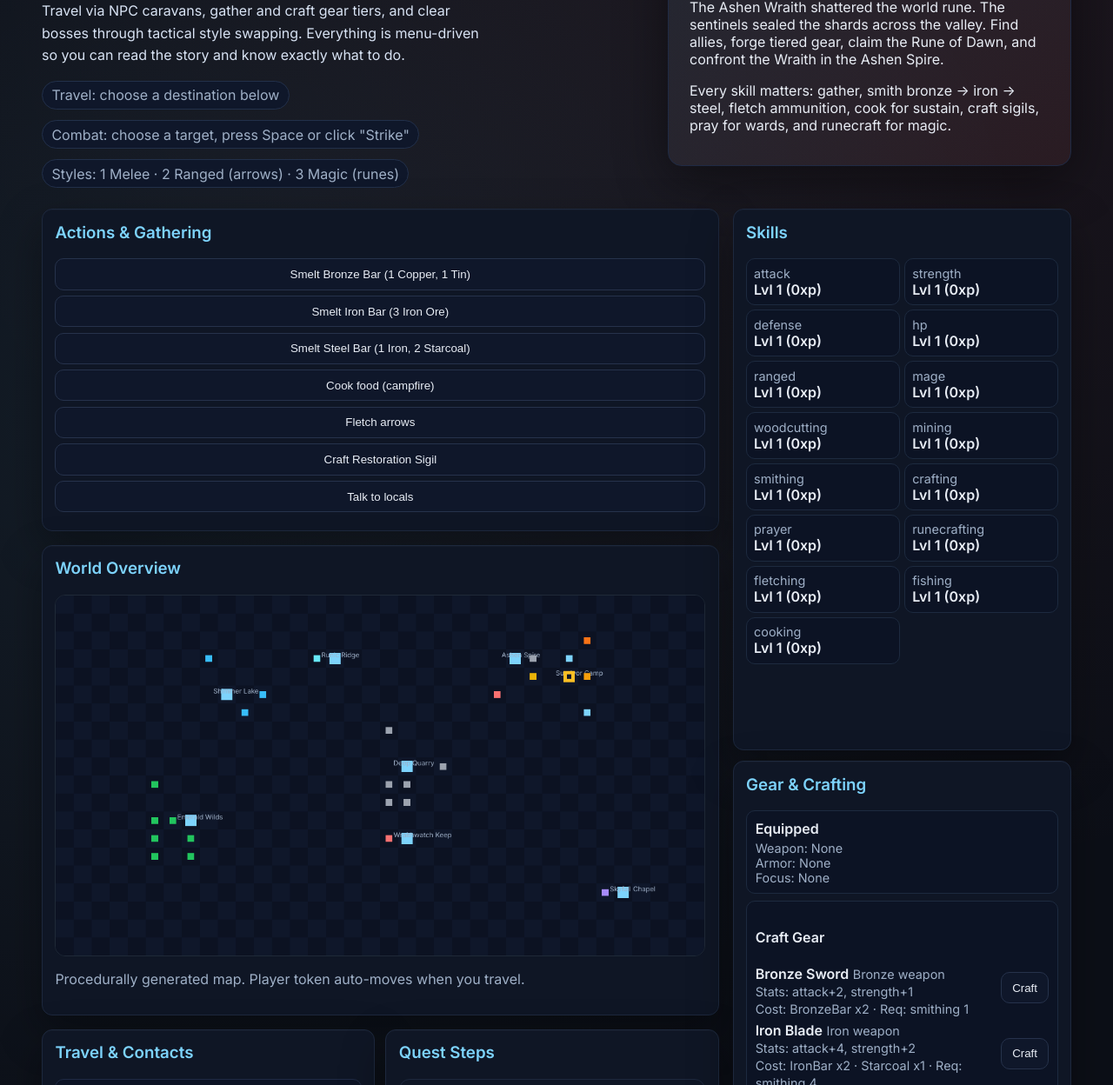
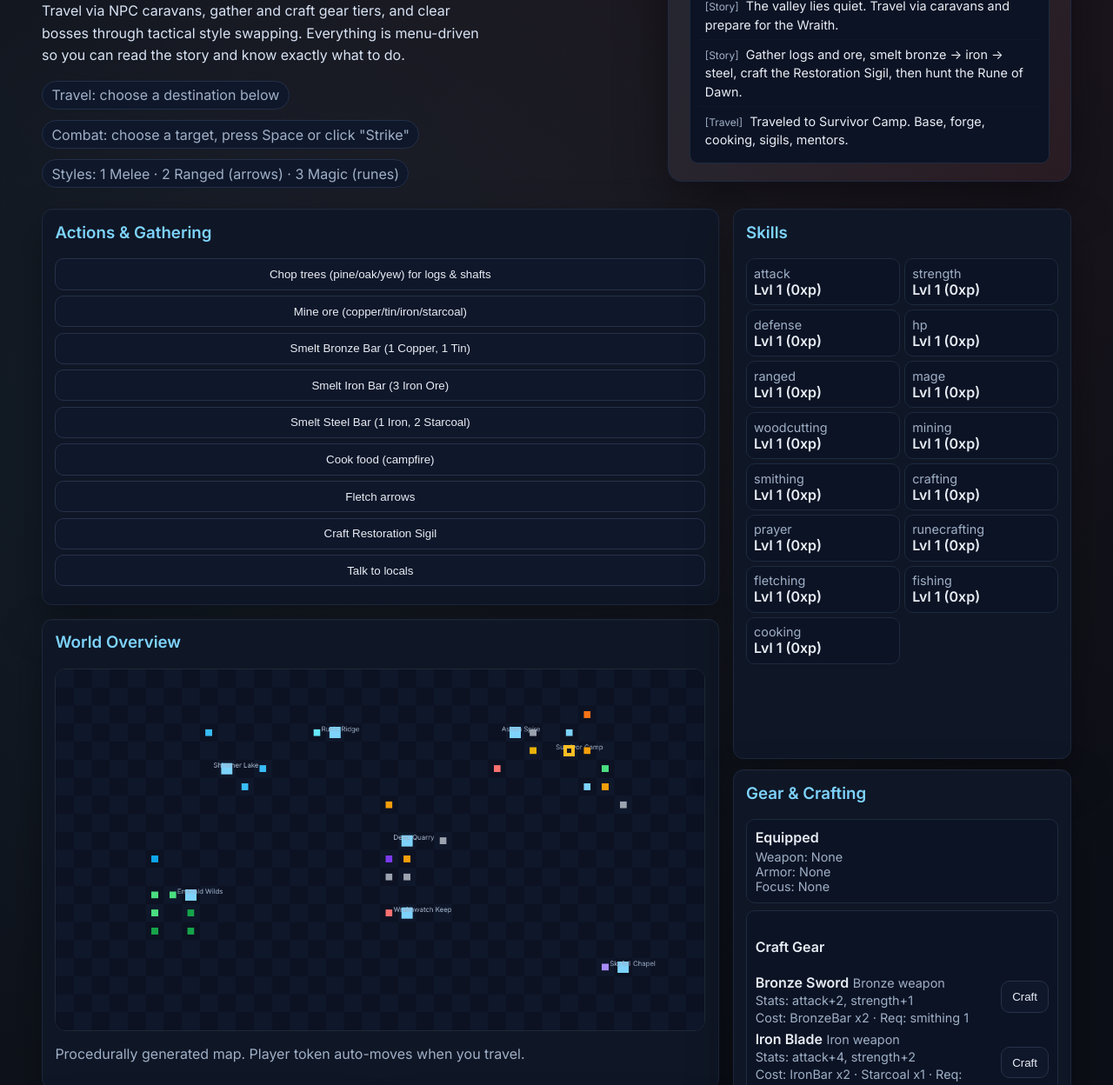
Before and after one commit to Princess8815/airpgtest, a plain HTML site: page index.html in a window 1280 px wide. Shown: the part 157-1405 px from the top of the page at 87% size. Drawn offline with Linux system fonts and the light colour scheme; a web font is replaced by a local one.

Commit message:
Clarify resource tiers and swap log/prologue placement

```diff
--- a/index.html
+++ b/index.html
@@ -22,9 +22,8 @@
       </div>
     </div>
     <div class="story-card">
-      <h2>Prologue</h2>
-      <p>The Ashen Wraith shattered the world rune. The sentinels sealed the shards across the valley. Find allies, forge tiered gear, claim the Rune of Dawn, and confront the Wraith in the Ashen Spire.</p>
-      <p>Every skill matters: gather, smith bronze → iron → steel, fletch ammunition, cook for sustain, craft sigils, pray for wards, and runecraft for magic.</p>
+      <h2>Action Log</h2>
+      <div id="log" class="log header-log"></div>
     </div>
   </header>
 
@@ -86,9 +85,10 @@
         <h3>Inventory</h3>
         <div id="inventory" class="inventory"></div>
       </section>
-      <section class="panel">
-        <h3>Quest Log</h3>
-        <div id="log" class="log"></div>
+      <section class="story-card">
+        <h3>Prologue</h3>
+        <p>The Ashen Wraith shattered the world rune. The sentinels sealed the shards across the valley. Find allies, forge tiered gear, claim the Rune of Dawn, and confront the Wraith in the Ashen Spire.</p>
+        <p>Every skill matters: gather, smith bronze → iron → steel, fletch ammunition, cook for sustain, craft sigils, pray for wards, and runecraft for magic.</p>
       </section>
     </aside>
   </main>
--- a/script.js
+++ b/script.js
@@ -269,6 +269,22 @@ function generateWorld() {
     }
     locations.push(location);
   });
+
+  // Starter resource spots near camp for clarity.
+  const campLoc = locations.find((l) => l.id === 'camp');
+  if (campLoc) {
+    const starterNodes = [
+      { type: 'rock', tier: 'copper', label: 'Copper vein' },
+      { type: 'rock', tier: 'tin', label: 'Tin vein' },
+      { type: 'tree', tier: 'pine', label: 'Pine tree' }
+    ];
+    starterNodes.forEach((n) => {
+      const nodeId = `${n.type}-${n.tier}-starter-${Math.random().toString(16).slice(2, 6)}`;
+      const node = { ...n, id: nodeId, x: Math.max(2, campLoc.coords.x + Math.floor(Math.random() * 3) + 1), y: Math.max(2, campLoc.coords.y + Math.floor(Math.random() * 3) + 1) };
+      nodes.push(node);
+      campLoc.nodes.push(nodeId);
+    });
+  }
 }
 
 function getCurrentNodes() {
@@ -644,10 +660,15 @@ function render() {
   nodes.forEach((node) => {
     const px = node.x * tileSize;
     const py = node.y * tileSize;
-    ctx.fillStyle = {
+    let color = '#ffffff';
+    if (node.type === 'tree') {
+      color = { pine: '#4ade80', oak: '#16a34a', yew: '#0ea5e9' }[node.tier] || '#22c55e';
+    } else if (node.type === 'rock') {
+      color = { copper: '#f59e0b', tin: '#9ca3af', iron: '#52525b', starcoal: '#7c3aed' }[node.tier] || '#9ca3af';
+    } else {
+      color =
+        {
           npc: '#7dd3fc',
-      tree: '#22c55e',
-      rock: '#9ca3af',
           water: '#38bdf8',
           forge: '#f97316',
           campfire: '#f59e0b',
@@ -658,6 +679,8 @@ function render() {
           beast: '#c084fc',
           boss: '#f87171'
         }[node.type] || '#ffffff';
+    }
+    ctx.fillStyle = color;
     ctx.fillRect(px + 10, py + 10, tileSize - 20, tileSize - 20);
   });
 
@@ -754,8 +777,8 @@ function renderActions() {
   const nearby = getCurrentNodes().map((n) => n.type);
   const actionList = [];
 
-  if (nearby.includes('tree')) actionList.push({ label: 'Chop tiered trees for logs & shafts', handler: chopTree });
-  if (nearby.includes('rock')) actionList.push({ label: 'Mine tiered ore & starcoal', handler: mineRock });
+  if (nearby.includes('tree')) actionList.push({ label: 'Chop trees (pine/oak/yew) for logs & shafts', handler: chopTree });
+  if (nearby.includes('rock')) actionList.push({ label: 'Mine ore (copper/tin/iron/starcoal)', handler: mineRock });
   if (nearby.includes('water')) actionList.push({ label: 'Fish the waters', handler: fishWater });
   if (nearby.includes('forge')) {
       actionList.push({ label: 'Smelt Bronze Bar (1 Copper, 1 Tin)', handler: () => smeltBar('Bronze') });
--- a/style.css
+++ b/style.css
@@ -177,6 +177,7 @@ body {
 .log-entry { margin: 0; padding: 0.35rem 0.45rem; border-bottom: 1px solid #111827; }
 .log-entry:last-child { border-bottom: none; }
 .log-entry .tag { font-size: 0.75rem; color: var(--muted); margin-right: 0.25rem; }
+.header-log { max-height: 260px; }
 
 .footer { padding: 1rem 3rem 2rem; color: var(--muted); }
 
```
Lines whose indentation alone changed are shown as unchanged.
